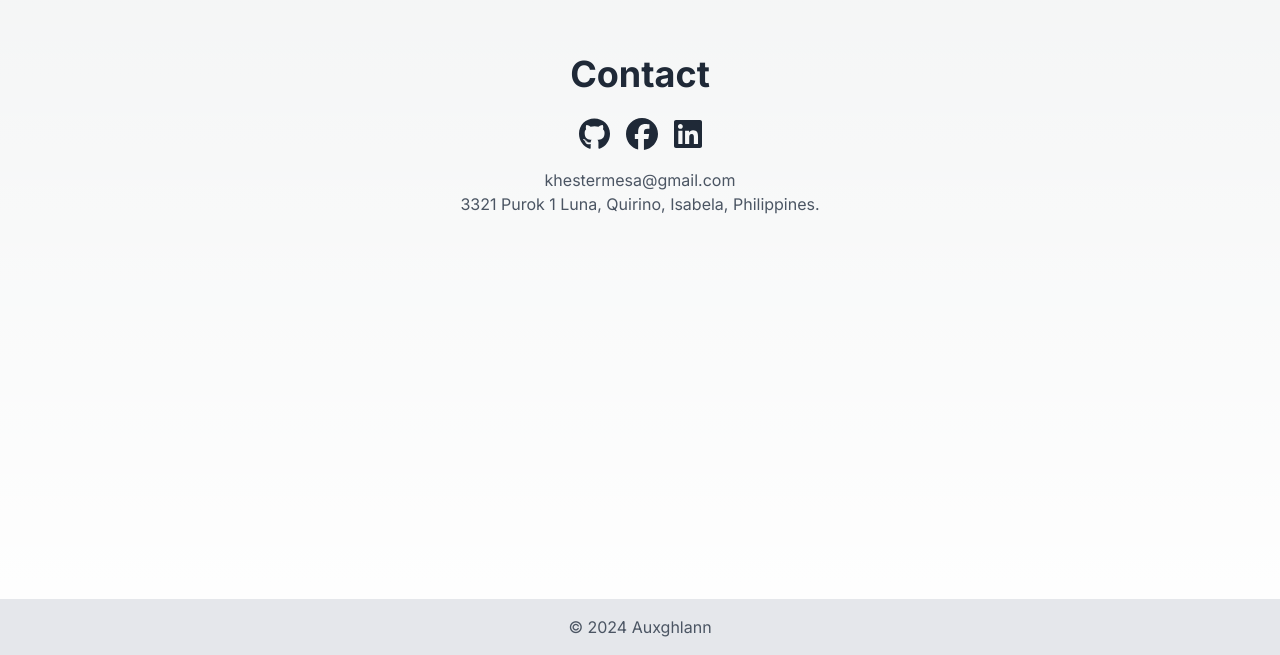
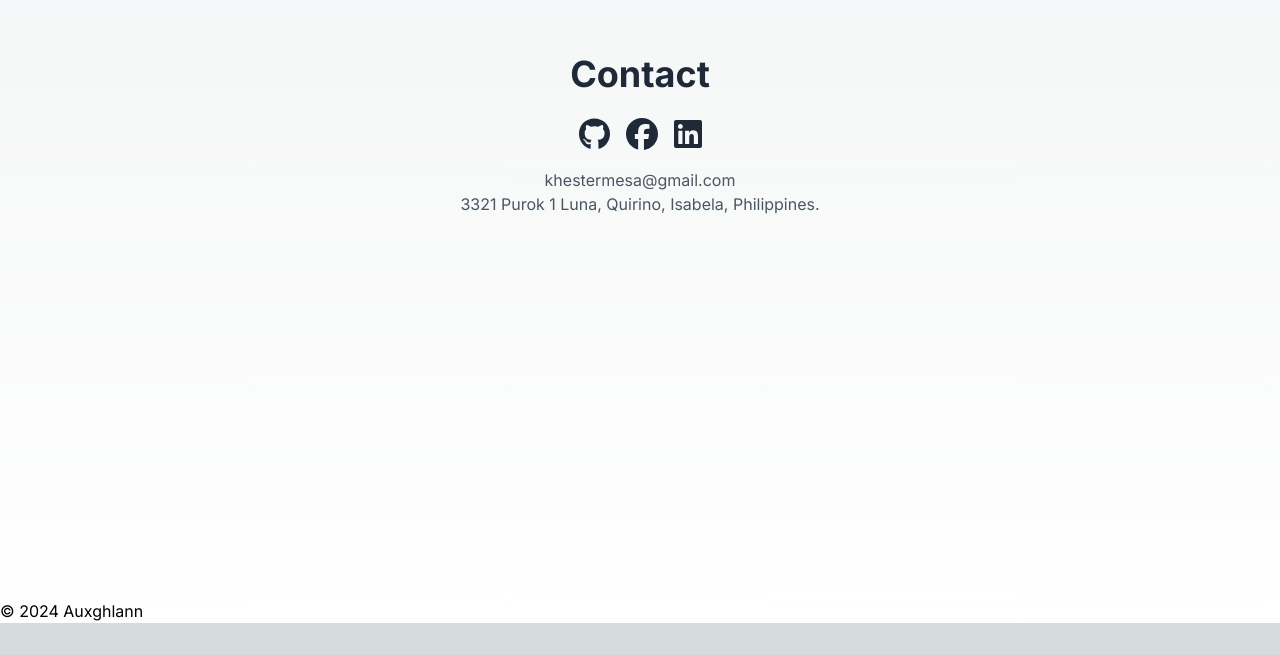
Before and after one commit to AuxiliumGuru/my-app, a Next.js app: page / in a window 1280 px wide. Shown: the part 1945-2600 px from the top of the page. After the commit the page ends 2568 px from the top, so only its background shows below. Built offline with nearby package versions, Linux system fonts and the light colour scheme.

Commit message:
added the footer component

```diff
--- a/src/app/page.tsx
+++ b/src/app/page.tsx
@@ -3,6 +3,7 @@ import Image from "next/image";
 import { FontAwesomeIcon } from '@fortawesome/react-fontawesome';
 import { faGithub, faFacebook, faLinkedin } from '@fortawesome/free-brands-svg-icons';
 import Navbar from "@/components/Navbar";
+import Footer from "@/components/footer";
 
 export default function Home() {
   const aboutMe = `Hi! I'm Allan, currently a Junior Computer Science Student from the University of Saint Louis - Tuguegarao.
@@ -65,9 +66,7 @@ export default function Home() {
         </section>
 
       </main>
-      <footer className="text-center py-4 bg-gray-200 text-gray-600">
-        <p>&copy; {new Date().getFullYear()} Auxghlann</p>
-      </footer>
+      <Footer />
     </div>
   );
 }
```
